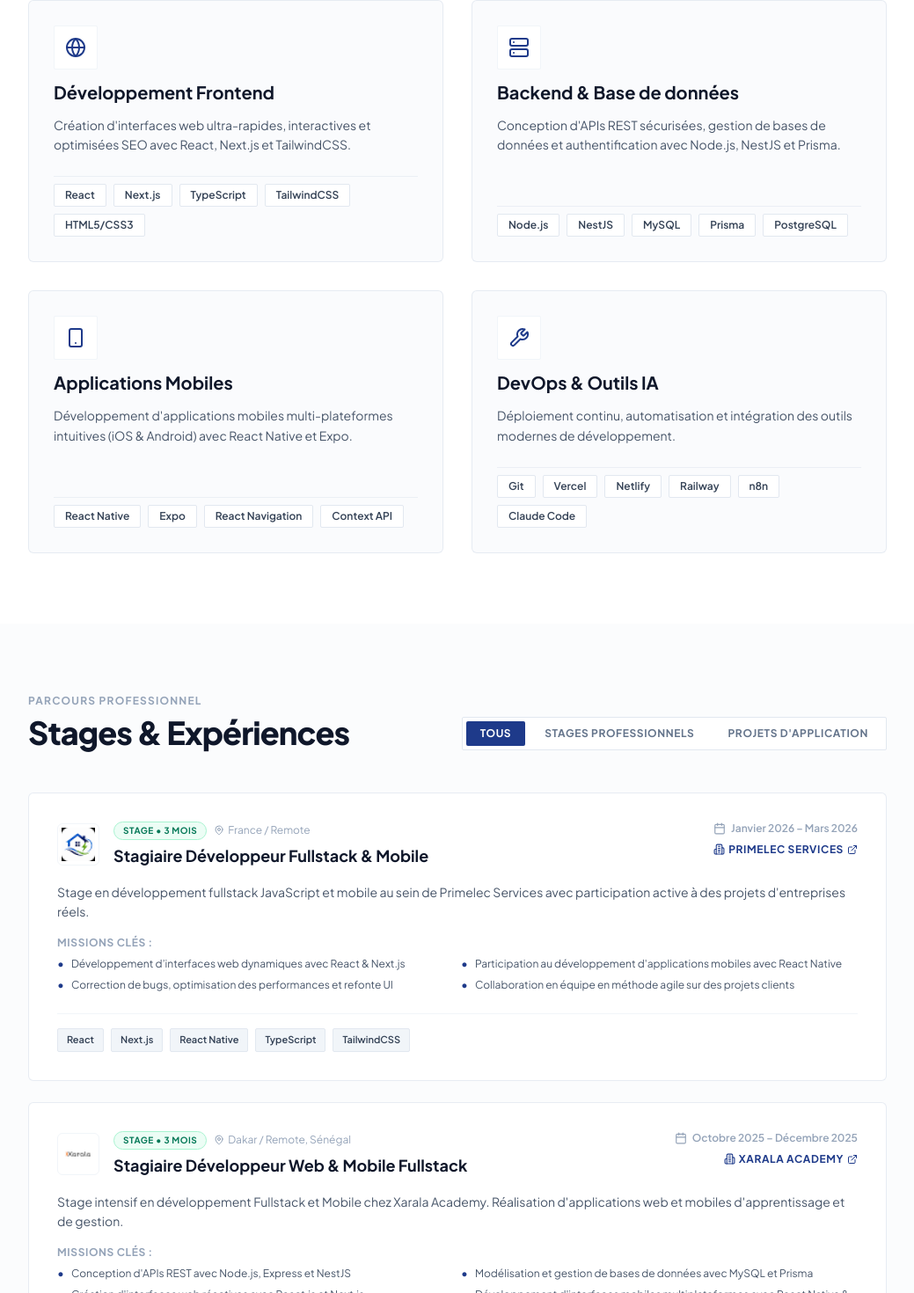
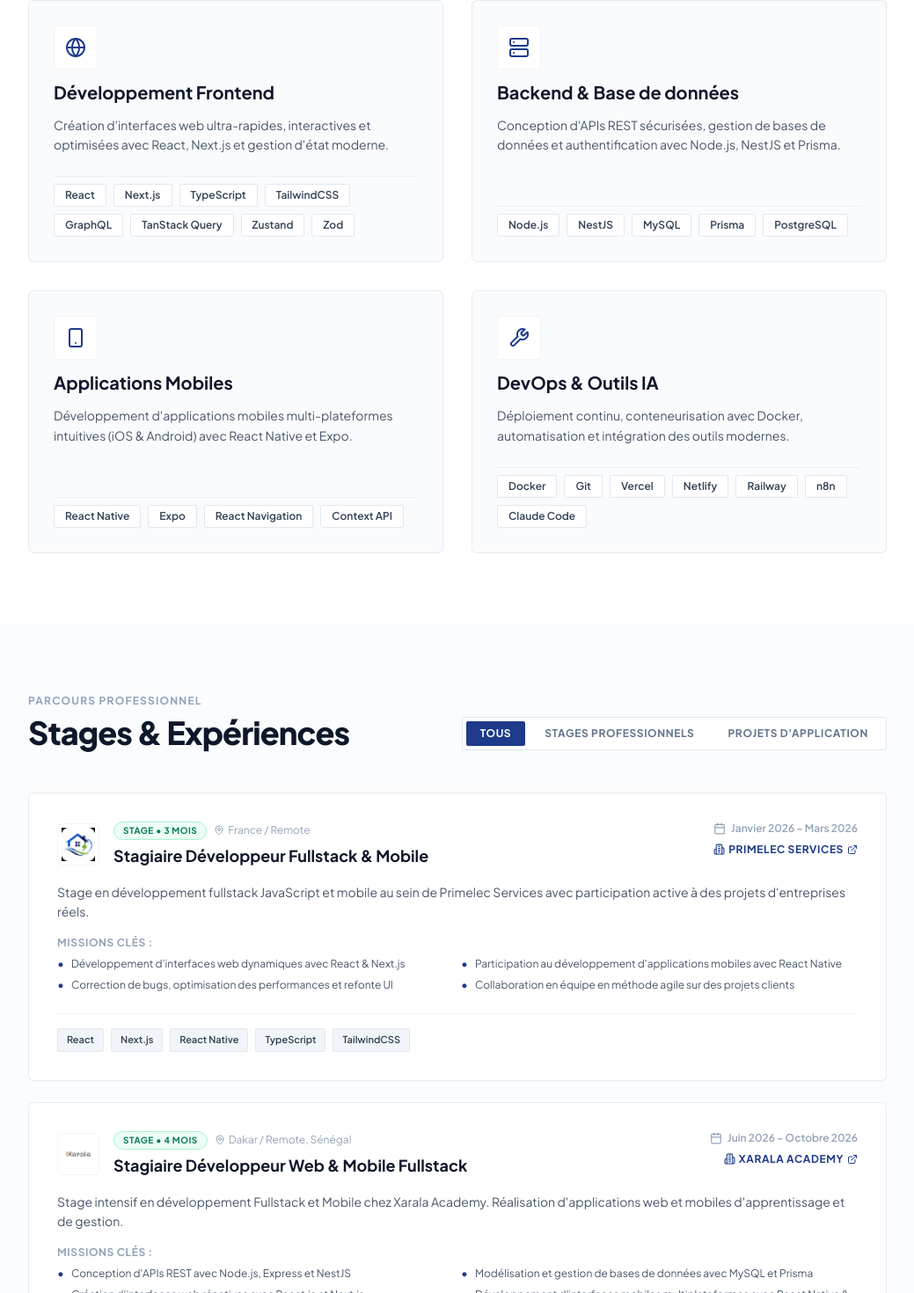
Before and after one commit to Bamba24/portofolio, a React (Vite) app: page / in a window 1280 px wide. Shown: the part 1720-3190 px from the top of the page at 88% size, without its empty margins (120-1159 px from the left). Built offline with nearby package versions, Linux system fonts and the light colour scheme; a web font is replaced by a local one.

Commit message:
feat: update projects

```diff
--- a/src/components/Education.tsx
+++ b/src/components/Education.tsx
@@ -1,4 +1,4 @@
-import { Calendar, Award, CheckCircle2, GraduationCap } from 'lucide-react';
+import { Award, CheckCircle2, GraduationCap } from 'lucide-react';
 import { useContext } from 'react';
 import { LangueContext } from '../context/langueContext';
 import { motion } from 'framer-motion';
@@ -8,6 +8,44 @@ export default function Education() {
   const isEn = langue === 'en';
 
   const education = [
+    {
+      degreeFr: 'Formation Concepteur Développeur Java Spring Boot & Next.js',
+      degreeEn: 'Fullstack Java Spring Boot & Next.js Developer Training',
+      school: 'Force-N',
+      location: 'Sénégal / En ligne',
+      period: isEn ? 'In progress (2026)' : 'En cours (2026)',
+      descriptionFr: 'Formation intensive et professionnalisante axée sur le développement d\'applications d\'entreprise robustes avec Java Spring Boot pour le backend et Next.js pour le frontend.',
+      descriptionEn: 'Intensive professional training focused on developing robust enterprise applications with Java Spring Boot for backend and Next.js for frontend.',
+      achievements: [
+        'Conception d\'architectures backend d\'entreprise et APIs REST avec Java Spring Boot',
+        'Développement d\'interfaces frontend réactives et modernes avec Next.js & TypeScript',
+        'Persistance des données, sécurité et bonnes pratiques de clean architecture'
+      ],
+      achievementsEn: [
+        'Designing enterprise backend architectures and REST APIs with Java Spring Boot',
+        'Building modern and reactive frontend interfaces with Next.js & TypeScript',
+        'Data persistence, application security, and clean architecture best practices'
+      ]
+    },
+    {
+      degreeFr: 'Formation Développeur Python',
+      degreeEn: 'Python Developer Training',
+      school: 'Force-N',
+      location: 'Sénégal / En ligne',
+      period: isEn ? 'In progress (2026)' : 'En cours (2026)',
+      descriptionFr: 'Formation spécialisée sur le langage Python, la programmation orientée objet, l\'algorithmie, les frameworks web et le traitement de données.',
+      descriptionEn: 'Specialized training covering Python programming, object-oriented design, algorithms, web frameworks, and data processing.',
+      achievements: [
+        'Maîtrise approfondie des structures de données et de la programmation orientée objet',
+        'Conception d\'APIs et de scripts backend en Python',
+        'Résolution de problèmes algorithmiques et développement backend'
+      ],
+      achievementsEn: [
+        'In-depth mastery of Python data structures and object-oriented programming',
+        'Designing Python backend APIs and automation scripts',
+        'Algorithmic problem-solving and backend development'
+      ]
+    },
     {
       degreeFr: 'Formation Développeur Fullstack & Mobile',
       degreeEn: 'Fullstack & Mobile Developer Certification',
--- a/src/components/Experience.tsx
+++ b/src/components/Experience.tsx
@@ -68,8 +68,8 @@ export default function Experience() {
       company: "Xarala Academy",
       url: "https://xarala.co",
       location: "Dakar / Remote, Sénégal",
-      period: "Octobre 2025 – Décembre 2025",
-      duration: "3 mois",
+      period: "Juin 2026 – Octobre 2026",
+      duration: "4 mois",
       type: "Stage",
       logoText: "XA",
       logoBg: "bg-emerald-700 text-white",
@@ -100,6 +100,7 @@ export default function Experience() {
       titleEn: "Fullstack Developer – Digital Web Agency",
       company: "Projet Application",
       location: "Remote / Sénégal",
+      period: "2025 – 2026",
       type: "Projet",
       logoText: "AW",
       logoBg: "bg-slate-800 text-white",
@@ -125,6 +126,7 @@ export default function Experience() {
       titleEn: "Fullstack Developer – Shoes E-Commerce",
       company: "Projet Application",
       location: "Remote / Sénégal",
+      period: "2025",
       type: "Projet",
       logoText: "EC",
       logoBg: "bg-indigo-900 text-white",
--- a/src/components/ProjectDetail.tsx
+++ b/src/components/ProjectDetail.tsx
@@ -1,5 +1,5 @@
 import { useEffect, useContext } from 'react';
-import { ArrowLeft, ExternalLink, Github, Sun, Moon, Languages, ArrowRight } from 'lucide-react';
+import { ArrowLeft, Github, Sun, Moon, Languages, ArrowRight } from 'lucide-react';
 import { motion } from 'framer-motion';
 import { LangueContext } from '../context/langueContext';
 import { ThemeContext } from '../context/ThemeContext';
--- a/src/components/Skills.tsx
+++ b/src/components/Skills.tsx
@@ -13,9 +13,9 @@ export default function Skills() {
       icon: <Globe size={24} className="text-blue-900 dark:text-blue-400" />,
       title: isEn ? "Frontend Development" : "Développement Frontend",
       description: isEn
-        ? "Building fast, interactive, and SEO-optimized web interfaces with React, Next.js, and TailwindCSS."
-        : "Création d'interfaces web ultra-rapides, interactives et optimisées SEO avec React, Next.js et TailwindCSS.",
-      skills: ['React', 'Next.js', 'TypeScript', 'TailwindCSS', 'HTML5/CSS3']
+        ? "Building fast, interactive, and SEO-optimized web interfaces with React, Next.js, and modern state management."
+        : "Création d'interfaces web ultra-rapides, interactives et optimisées avec React, Next.js et gestion d'état moderne.",
+      skills: ['React', 'Next.js', 'TypeScript', 'TailwindCSS', 'GraphQL', 'TanStack Query', 'Zustand', 'Zod']
     },
     {
       icon: <Server size={24} className="text-blue-900 dark:text-blue-400" />,
@@ -37,9 +37,9 @@ export default function Skills() {
       icon: <Wrench size={24} className="text-blue-900 dark:text-blue-400" />,
       title: isEn ? "DevOps & AI Tools" : "DevOps & Outils IA",
       description: isEn
-        ? "Deploying applications, setting up CI/CD workflows, and automating tasks with modern tools."
-        : "Déploiement continu, automatisation et intégration des outils modernes de développement.",
-      skills: ['Git', 'Vercel', 'Netlify', 'Railway', 'n8n', 'Claude Code']
+        ? "Deploying applications, setting up CI/CD workflows, containerization with Docker, and automation."
+        : "Déploiement continu, conteneurisation avec Docker, automatisation et intégration des outils modernes.",
+      skills: ['Docker', 'Git', 'Vercel', 'Netlify', 'Railway', 'n8n', 'Claude Code']
     }
   ];
 
```
